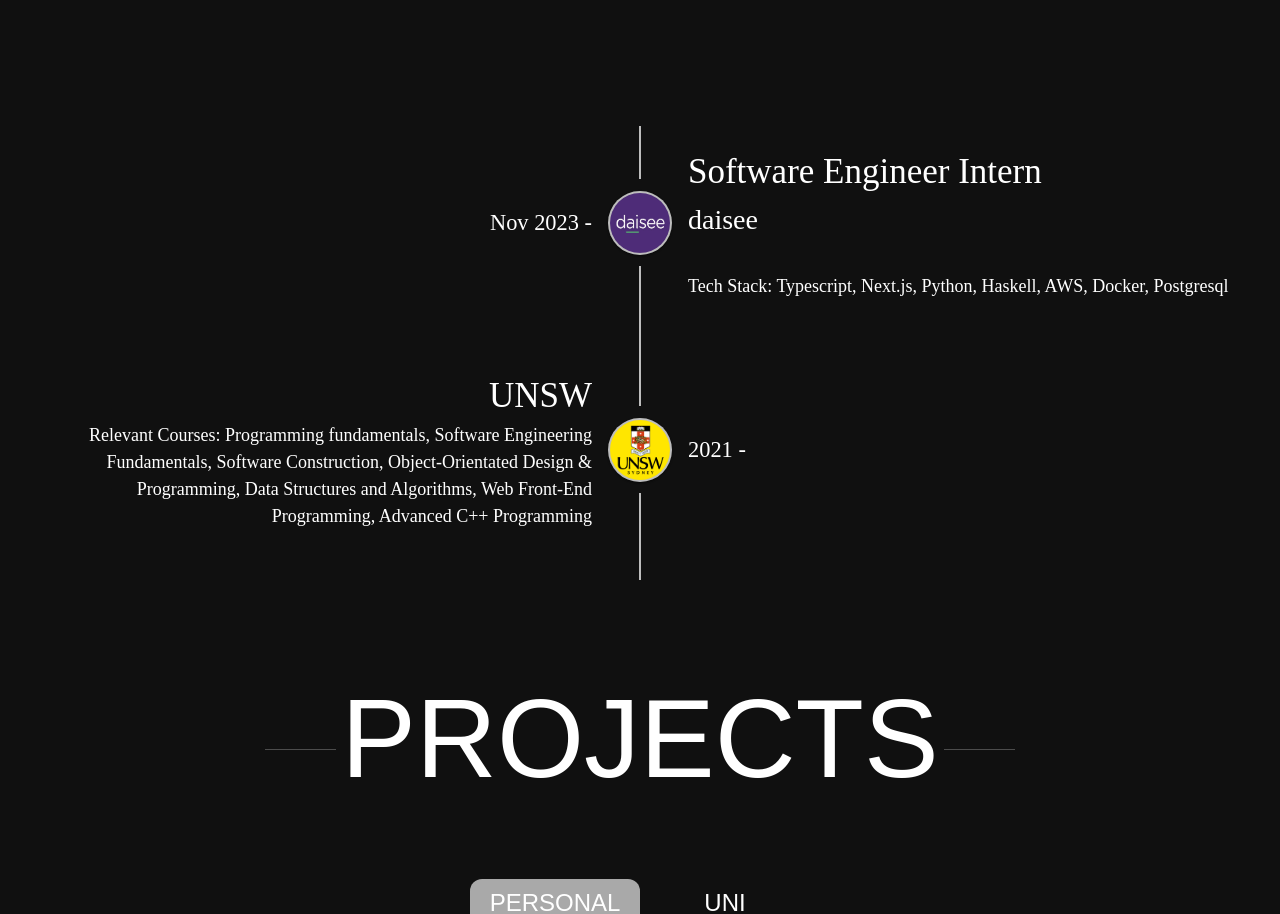
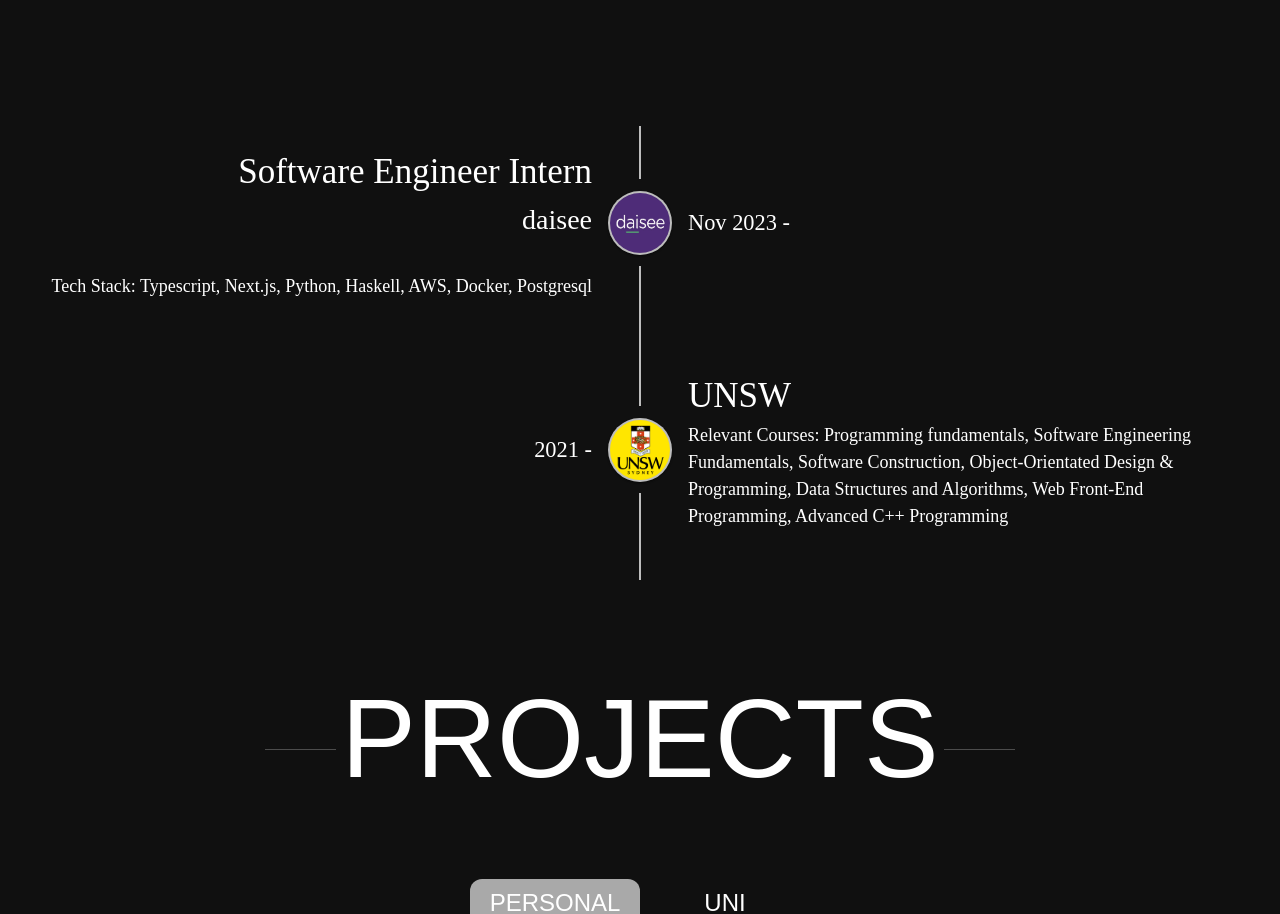
Before and after one commit to RyanGian/portfolio, a React (Create React App) app: page / in a window 1280 px wide. Shown: the part 980-1894 px from the top of the page. Built offline with nearby package versions, Linux system fonts and the light colour scheme.

Commit message:
Changed scroll bar

```diff
--- a/src/App.css
+++ b/src/App.css
@@ -12,4 +12,19 @@
 html {
   scroll-behavior: smooth;
 }
+
+body::-webkit-scrollbar {
+  width: 12px;
+}
+
+body::-webkit-scrollbar-thumb {
+  background-color: gray;
+  border-radius: 20px;
+  border: 3px solid white;
+}
+
+body::-webkit-scrollbar-track {
+  background: white;
+}
+
 @import url("https://fonts.cdnfonts.com/css/poligon");
--- a/src/sections/Experience.jsx
+++ b/src/sections/Experience.jsx
@@ -56,8 +56,8 @@
       <SectionHeader text={"EXPERIENCE"} />
 
       <div className="timeline-container">
-        <Timeline position="alternate">
-          <TimelineItem>
+        <Timeline>
+          <TimelineItem position="left">
             <TimelineOppositeContent
               sx={{ m: "auto 0" }}
               variant="body2"
@@ -111,7 +111,7 @@
             </TimelineContent>
           </TimelineItem>
 
-          <TimelineItem>
+          <TimelineItem position="right">
             <TimelineOppositeContent
               sx={{ m: "auto 0" }}
               variant="body2"
```
